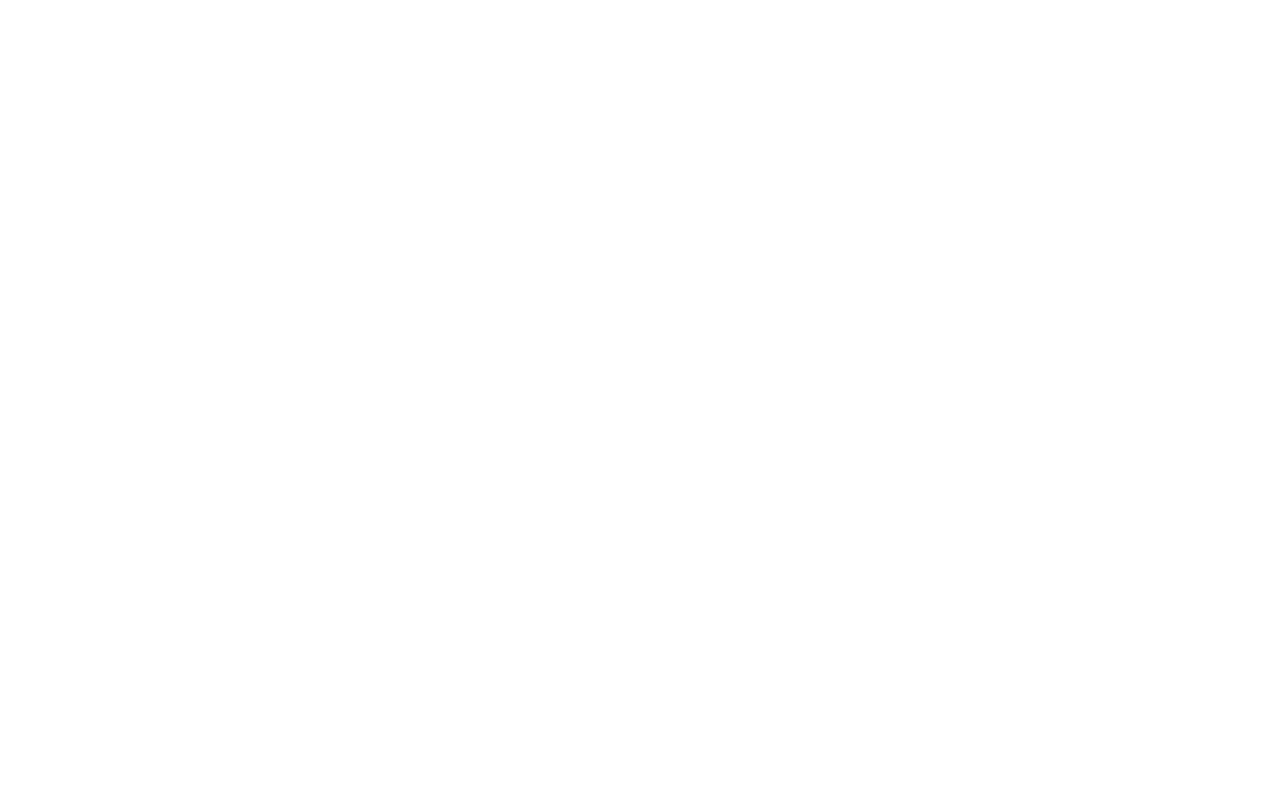
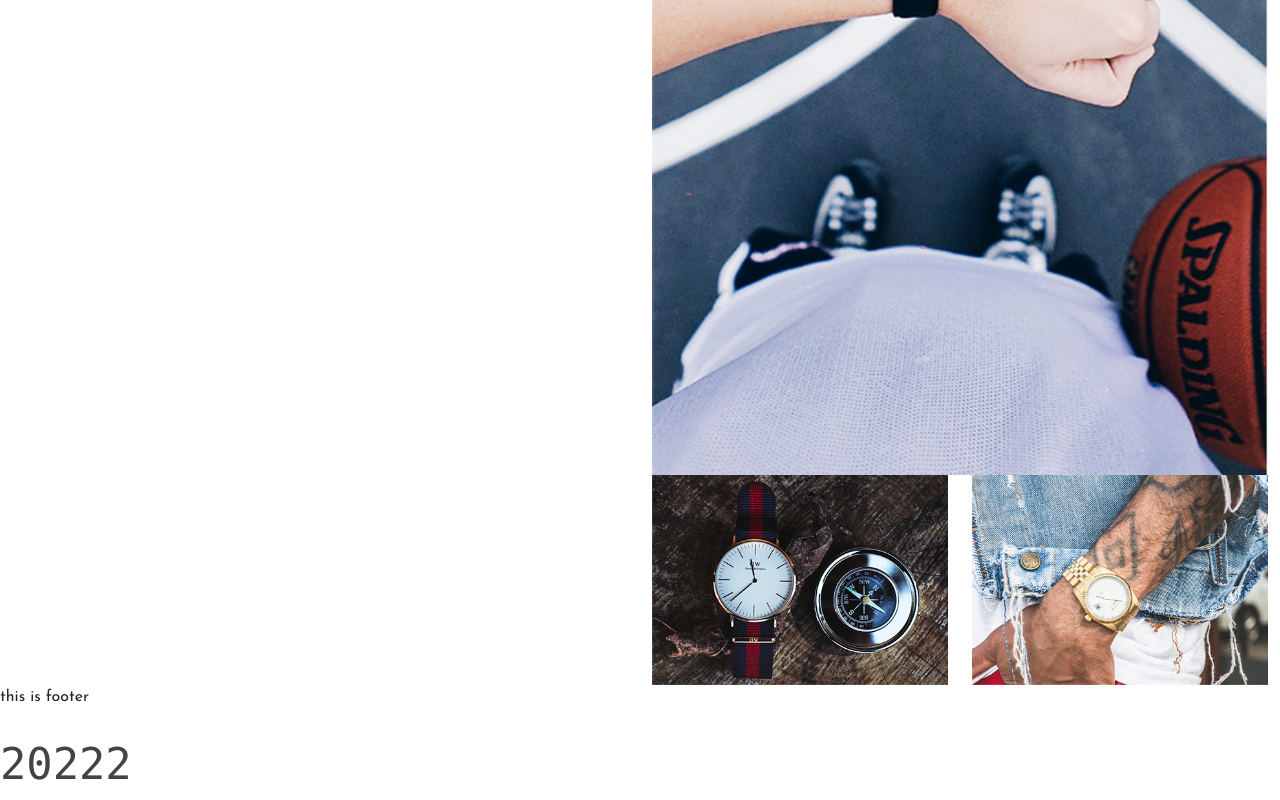
Before and after one commit to asadsuzan/clock-zone-react, a React (Create React App) app: page / in a window 1280 px wide. Shown: the part 1576-2376 px from the top of the page. Before the commit the page ends 1241 px from the top, so only its background shows below. Built offline with nearby package versions, Linux system fonts and the light colour scheme.

Commit message:
added gellery in home page

```diff
--- /dev/null
+++ b/src/Componets/Gellery/Gellery.js
@@ -0,0 +1,32 @@
+import React from "react";
+import thumb1 from "../../assets/thumb_img/thumb1.png";
+import thumb2 from "../../assets/thumb_img/thumb2.png";
+import thumb3 from "../../assets/thumb_img/thumb3.png";
+import thumb4 from "../../assets/thumb_img/thumb4.png";
+
+const Gellery = () => {
+  return (
+    <section className="gellery">
+      <div className="container-fluid">
+        <div className="row">
+          <div className="col-lg-6 col-md-6">
+            <img src={thumb1} alt="thumb" className="img-fluid w-100" />
+          </div>
+          <div className="col-lg-6 col-md-6">
+            <img src={thumb2} alt="thumb" className="img-fluid w-100" />
+            <div className="row">
+              <div className="col-lg-6 col-md-6">
+                <img src={thumb3} alt="" className="img-fluid w-100" />
+              </div>
+              <div className="col-lg-6 col-md-6">
+                <img src={thumb4} alt="" className="img-fluid w-100" />
+              </div>
+            </div>
+          </div>
+        </div>
+      </div>
+    </section>
+  );
+};
+
+export default Gellery;
--- a/src/Pages/Home/Home.js
+++ b/src/Pages/Home/Home.js
@@ -1,4 +1,5 @@
 import React, { useEffect, useState } from "react";
+import Gellery from "../../Componets/Gellery/Gellery";
 import NewArrivals from "../../Componets/NewArrivals/NewArrivals";
 import Slider from "../../Componets/Slider/Slider";
 import "./Home.css";
@@ -22,6 +23,7 @@
           ))}
         </div>
       </div>
+      <Gellery />
     </section>
   );
 };
```
Also changed, not shown: src/Componets/Gellery/Gellery.css (added).
